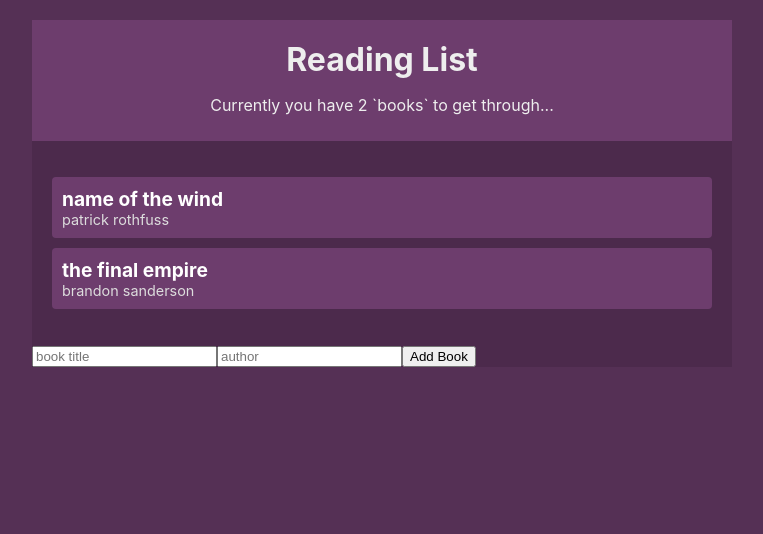
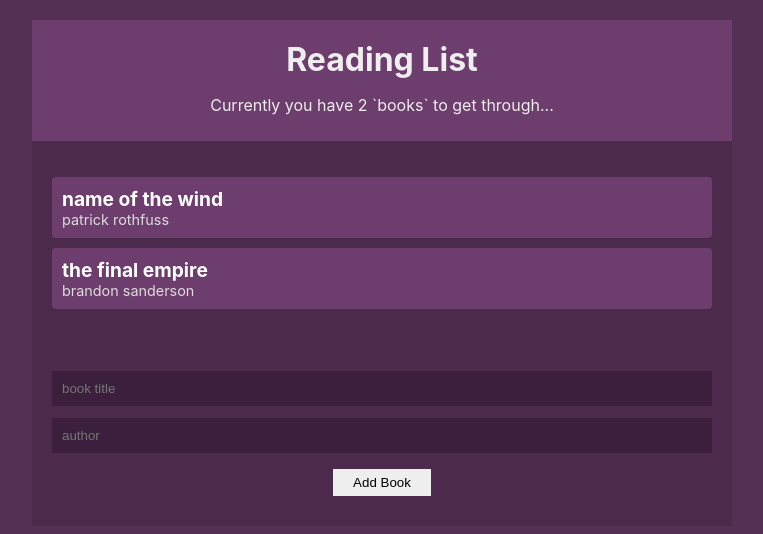
Before and after one commit to daxwann/react-context-reading-list, a React (Create React App) app: page / in a window 1280 px wide. Shown: the top 534 px of the page, without its empty margins (258-1021 px from the left). Built offline with nearby package versions, Linux system fonts and the light colour scheme.

Commit message:
add BookForm component

```diff
--- a/src/components/BookForm.js
+++ b/src/components/BookForm.js
@@ -8,11 +8,14 @@ const NewBookForm = () => {
   const handleSubmit = e => {
     e.preventDefault();
     addBook(title, author);
+    setTitle('');
+    setAuthor('');
   }
 
   return (
-    <form onSubmit={handleSubmit}>
+    <form class="book-form" onSubmit={handleSubmit}>
       <input
+        className="book-form__input"
         type="text"
         placeholder="book title"
         value={title}
@@ -20,13 +23,14 @@ const NewBookForm = () => {
         required
       />
       <input
+        className="book-form__input"
         type="text"
         placeholder="author"
         value={author}
         onChange={(e) => setAuthor(e.target.value)}
         required
       />
-      <input type="submit" value="Add Book" />
+      <input className="book-form__submit" type="submit" value="Add Book" />
     </form>
   );
 };
--- a/src/index.css
+++ b/src/index.css
@@ -63,3 +63,26 @@ body {
   margin: 20px;
   text-align: center;
 }
+
+.book-form {
+  padding: 20px;
+}
+
+.book-form__input {
+  width: 100%;
+  padding: 10px;
+  box-sizing: border-box;
+  margin: 6px 0;
+  background: #3c1f3c;
+  color: #fff;
+  border: 0;
+}
+
+.book-form__submit {
+  margin: 10px auto;
+  background: #eee;
+  border: 0;
+  padding: 6px 20px;
+  display: block;
+  cursor: pointer;
+}
```
